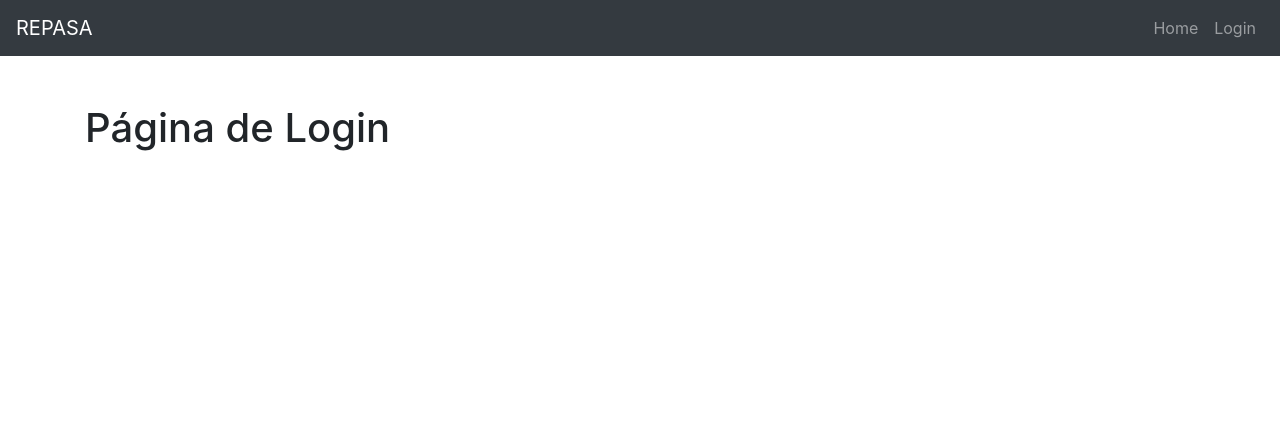
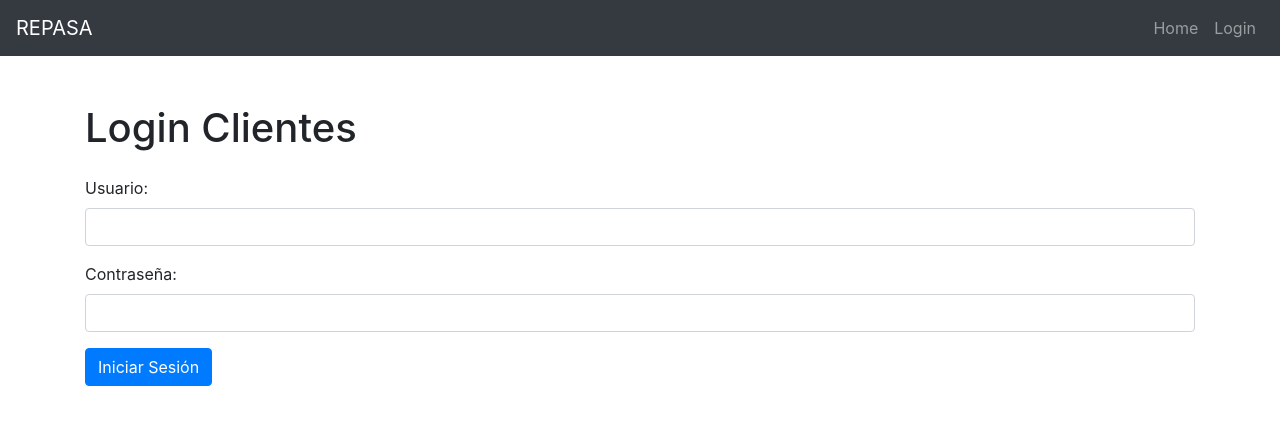
Before and after one commit to metalfred20/Web-Repasa, a Flask app: page /login in a window 1280 px wide. Shown: the top 425 px of the page. Run offline with Flask 3, Linux system fonts and the light colour scheme; some libraries are stand-ins or nearby versions.

Commit message:
cose agrega formulario de login

```diff
--- a/templates/index.html
+++ b/templates/index.html
@@ -7,4 +7,4 @@
     <p class="lead"><a class="btn btn-primary" href="{{ url_for('product_list') }}">Ver productos</a></p>
 {% endblock %}
 
-< img width="200px" src="/repasa.png" >
+<img width="200px" src="/repasa.png" >
--- a/templates/login.html
+++ b/templates/login.html
@@ -4,6 +4,17 @@
 {% block title %}Login - REPASA{% endblock %}
 
 {% block content %}
-    <h1 class="mt-5">Página de Login</h1>
-    <!--  -->
+    <h1 class="mt-5">Login Clientes</h1>
+
+    <form method="post" action="{{ url_for('login') }}" class="mt-4">
+        <div class="form-group">
+            <label for="username">Usuario:</label>
+            <input type="text" id="username" name="username" class="form-control" required>
+        </div>
+        <div class="form-group">
+            <label for="password">Contraseña:</label>
+            <input type="password" id="password" name="password" class="form-control" required>
+        </div>
+        <button type="submit" class="btn btn-primary">Iniciar Sesión</button>
+    </form>
 {% endblock %}
--- a/templates/product_list.html
+++ b/templates/product_list.html
@@ -3,7 +3,7 @@
 {% block title %}Productos - REPASA{% endblock %}
 
 {% block content %}
-    <h1 class="mt- text-center">Lista de Productos</h1>
+    <h1 class="mt-3 text-center">Lista de Productos</h1>
     <ul class="list-group">
         {% for product in products %}
             <li class="list-group-item">{{ product.name }} - ${{ product.price }}</li>
```
